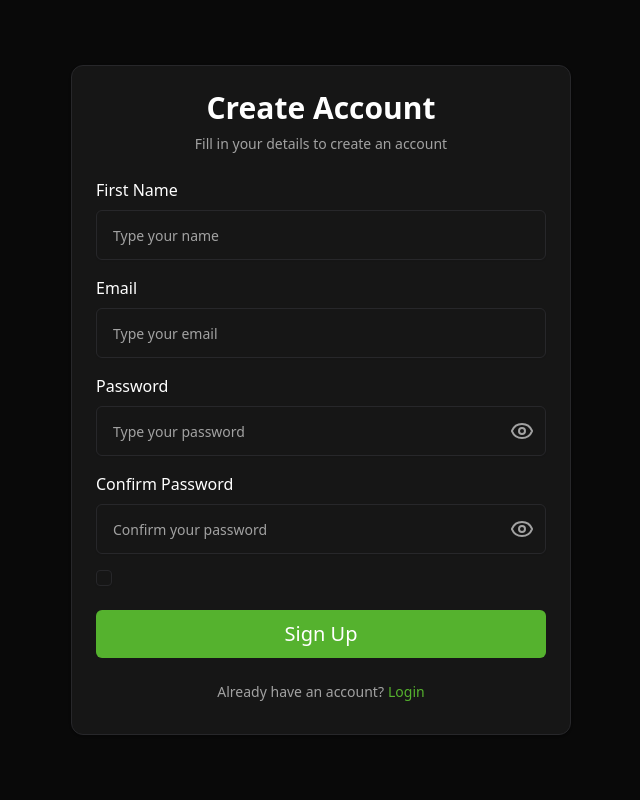
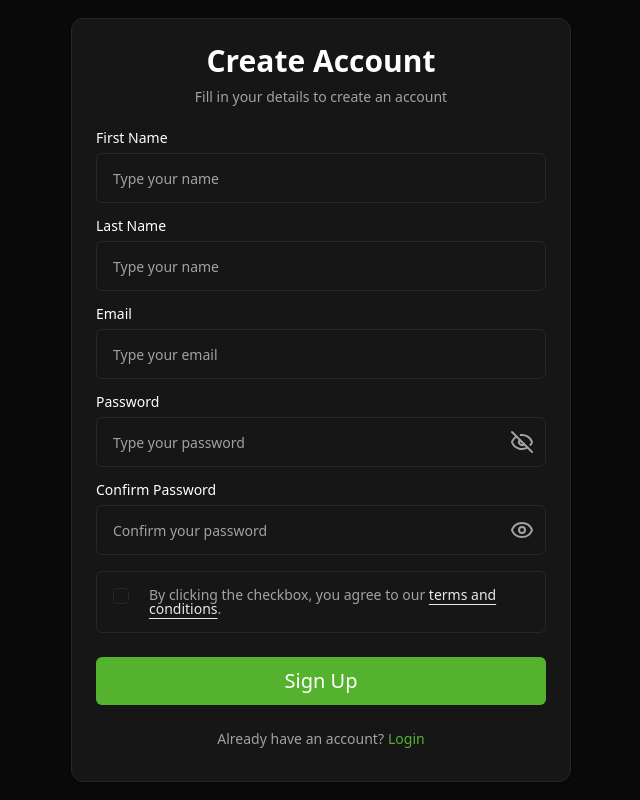
Before and after one commit to nicolasandreos/Fintrack, a React (Vite) app: page /signup in a window 1280 px wide. Both pictures are taken after a click on the icon 841 px from the left and 431 px from the top of the page. Shown: the whole page, without its empty margins (319-959 px from the left). Built offline with nearby package versions, Linux system fonts and the light colour scheme; a web font is replaced by a local one.

Commit message:
feat: add validation to sign up form

```diff
--- a/src/components/FormInput.jsx
+++ b/src/components/FormInput.jsx
@@ -1,14 +1,21 @@
+import { forwardRef } from "react";
+
 import { Input } from "./ui/input";
 
-const FormInput = ({ placeholder, type = "text", ...props }) => {
+const FormInput = forwardRef(
+  ({ placeholder, type = "text", ...props }, ref) => {
     return (
       <Input
+        ref={ref}
         className="px-4 py-6"
         type={type}
         placeholder={placeholder}
         {...props}
       />
     );
-};
+  }
+);
+
+FormInput.displayName = "FormInput";
 
 export default FormInput;
--- a/src/components/InputPassword.jsx
+++ b/src/components/InputPassword.jsx
@@ -1,25 +1,37 @@
-import { Eye } from "lucide-react";
-import { useState } from "react";
+import { Eye, EyeOff } from "lucide-react";
+import { forwardRef, useState } from "react";
 
 import { Input } from "./ui/input";
 
-const InputPassword = ({ placeholder = "Type your password", ...props }) => {
+const InputPassword = forwardRef(
+  ({ placeholder = "Type your password", ...props }, ref) => {
     const [showPassword, setShowPassword] = useState(false);
 
     return (
       <div className="relative">
         <Input
+          ref={ref}
           className="px-4 py-6"
           type={showPassword ? "text" : "password"}
           placeholder={placeholder}
           {...props}
         />
+        {showPassword ? (
+          <EyeOff
+            className="text-muted-foreground absolute top-1/2 right-3 -translate-y-1/2 transform cursor-pointer"
+            onClick={() => setShowPassword((prev) => !prev)}
+          />
+        ) : (
           <Eye
             className="text-muted-foreground absolute top-1/2 right-3 -translate-y-1/2 transform cursor-pointer"
             onClick={() => setShowPassword((prev) => !prev)}
           />
+        )}
       </div>
     );
-};
+  }
+);
+
+InputPassword.displayName = "InputPassword";
 
 export default InputPassword;
--- /dev/null
+++ b/src/components/ui/form.jsx
@@ -0,0 +1,140 @@
+"use client";
+import { Slot } from "radix-ui";
+import * as React from "react";
+import {
+  Controller,
+  FormProvider,
+  useFormContext,
+  useFormState,
+} from "react-hook-form";
+
+import { Label } from "@/components/ui/label";
+import { cn } from "@/lib/utils";
+
+const Form = FormProvider;
+
+const FormFieldContext = React.createContext({});
+
+const FormField = ({ ...props }) => {
+  return (
+    <FormFieldContext.Provider value={{ name: props.name }}>
+      <Controller {...props} />
+    </FormFieldContext.Provider>
+  );
+};
+
+const useFormField = () => {
+  const fieldContext = React.useContext(FormFieldContext);
+  const itemContext = React.useContext(FormItemContext);
+  const { getFieldState } = useFormContext();
+  const formState = useFormState({ name: fieldContext.name });
+  const fieldState = getFieldState(fieldContext.name, formState);
+
+  if (!fieldContext) {
+    throw new Error("useFormField should be used within <FormField>");
+  }
+
+  const { id } = itemContext;
+
+  return {
+    id,
+    name: fieldContext.name,
+    formItemId: `${id}-form-item`,
+    formDescriptionId: `${id}-form-item-description`,
+    formMessageId: `${id}-form-item-message`,
+    ...fieldState,
+  };
+};
+
+const FormItemContext = React.createContext({});
+
+function FormItem({ className, ...props }) {
+  const id = React.useId();
+
+  return (
+    <FormItemContext.Provider value={{ id }}>
+      <div
+        data-slot="form-item"
+        className={cn("grid gap-2", className)}
+        {...props}
+      />
+    </FormItemContext.Provider>
+  );
+}
+
+function FormLabel({ className, ...props }) {
+  const { error, formItemId } = useFormField();
+
+  return (
+    <Label
+      data-slot="form-label"
+      data-error={!!error}
+      className={cn("data-[error=true]:text-destructive", className)}
+      htmlFor={formItemId}
+      {...props}
+    />
+  );
+}
+
+function FormControl({ ...props }) {
+  const { error, formItemId, formDescriptionId, formMessageId } =
+    useFormField();
+
+  return (
+    <Slot.Root
+      data-slot="form-control"
+      id={formItemId}
+      aria-describedby={
+        !error
+          ? `${formDescriptionId}`
+          : `${formDescriptionId} ${formMessageId}`
+      }
+      aria-invalid={!!error}
+      {...props}
+    />
+  );
+}
+
+function FormDescription({ className, ...props }) {
+  const { formDescriptionId } = useFormField();
+
+  return (
+    <p
+      data-slot="form-description"
+      id={formDescriptionId}
+      className={cn("text-muted-foreground text-sm", className)}
+      {...props}
+    />
+  );
+}
+
+function FormMessage({ className, ...props }) {
+  const { error, formMessageId } = useFormField();
+  const body = error ? String(error?.message ?? "") : props.children;
+
+  if (!body) {
+    return null;
+  }
+
+  return (
+    <p
+      data-slot="form-message"
+      id={formMessageId}
+      className={cn("text-destructive text-sm", className)}
+      {...props}
+    >
+      {body}
+    </p>
+  );
+}
+
+export {
+  Form,
+  FormControl,
+  FormDescription,
+  FormField,
+  FormItem,
+  FormLabel,
+  FormMessage,
+  useFormField,
+};
--- a/src/pages/SignUp.jsx
+++ b/src/pages/SignUp.jsx
@@ -1,5 +1,5 @@
 import { zodResolver } from "@hookform/resolvers/zod";
-import { Controller,useForm } from "react-hook-form";
+import { Controller, useForm } from "react-hook-form";
 import { Link } from "react-router";
 import * as z from "zod";
 
@@ -15,10 +15,19 @@ import {
   CardTitle,
 } from "@/components/ui/card";
 import { Checkbox } from "@/components/ui/checkbox";
+import {
+  Form,
+  FormControl,
+  FormField,
+  FormItem,
+  FormLabel,
+  FormMessage,
+} from "@/components/ui/form";
 
 const SingUpSchema = z
   .object({
-    name: z.string().trim().min(1, "Name is required"),
+    firstName: z.string().trim().min(1, "First Name is required"),
+    lastName: z.string().trim().min(1, "Last Name is required"),
     email: z
       .string()
       .trim()
@@ -41,15 +50,11 @@ const SingUpSchema = z
   });
 
 const SignUpPage = () => {
-  const {
-    handleSubmit,
-    register,
-    control,
-    formState: { errors },
-  } = useForm({
+  const formSettings = useForm({
     resolver: zodResolver(SingUpSchema),
     defaultValues: {
-      name: "",
+      firstName: "",
+      lastName: "",
       email: "",
       password: "",
       confirmPassword: "",
@@ -63,7 +68,8 @@ const SignUpPage = () => {
 
   return (
     <div className="flex h-screen w-screen items-center justify-center">
-      <form onSubmit={handleSubmit(handleFormSubmit)}>
+      <Form {...formSettings}>
+        <form onSubmit={formSettings.handleSubmit(handleFormSubmit)}>
           <Card className="w-125">
             <CardHeader className="text-center">
               <CardTitle className="text-3xl">Create Account</CardTitle>
@@ -71,68 +77,110 @@ const SignUpPage = () => {
                 Fill in your details to create an account
               </CardDescription>
             </CardHeader>
-          <CardContent>
-            <div className="space-y-4">
-              <div className="flex flex-col gap-2">
-                <label htmlFor="firstName">First Name</label>
-                <FormInput
-                  {...register("name")}
-                  placeholder="Type your name"
-                  id="firstName"
+            <CardContent className="space-y-4">
+              {/* FIRST NAME */}
+              <FormField
+                control={formSettings.control}
+                name="firstName"
+                render={({ field }) => (
+                  <FormItem>
+                    <FormLabel>First Name</FormLabel>
+                    <FormControl>
+                      <FormInput placeholder="Type your name" {...field} />
+                    </FormControl>
+                    <FormMessage />
+                  </FormItem>
+                )}
               />
-                {errors.name && (
-                  <p className="text-sm text-red-500">{errors.name.message}</p>
+              {/* LAST NAME */}
+              <FormField
+                control={formSettings.control}
+                name="lastName"
+                render={({ field }) => (
+                  <FormItem>
+                    <FormLabel>Last Name</FormLabel>
+                    <FormControl>
+                      <FormInput placeholder="Type your name" {...field} />
+                    </FormControl>
+                    <FormMessage />
+                  </FormItem>
                 )}
-              </div>
-              <div className="flex flex-col gap-2">
-                <label htmlFor="email">Email</label>
-                <FormInput
-                  {...register("email")}
-                  placeholder="Type your email"
-                  type="email"
-                  id="email"
               />
-                {errors.email && (
-                  <p className="text-sm text-red-500">{errors.email.message}</p>
+              {/* EMAIL */}
+              <FormField
+                control={formSettings.control}
+                name="email"
+                render={({ field }) => (
+                  <FormItem>
+                    <FormLabel>Email</FormLabel>
+                    <FormControl>
+                      <FormInput placeholder="Type your email" {...field} />
+                    </FormControl>
+                    <FormMessage />
+                  </FormItem>
                 )}
-              </div>
-              <div className="flex flex-col gap-2">
-                <label htmlFor="password">Password</label>
-                <InputPassword {...register("password")} id="password" />
-                {errors.password && (
-                  <p className="text-sm text-red-500">
-                    {errors.password.message}
-                  </p>
+              />
+              {/* PASSWORD */}
+              <FormField
+                control={formSettings.control}
+                name="password"
+                render={({ field }) => (
+                  <FormItem>
+                    <FormLabel>Password</FormLabel>
+                    <FormControl>
+                      <InputPassword
+                        placeholder="Type your password"
+                        {...field}
+                      />
+                    </FormControl>
+                    <FormMessage />
+                  </FormItem>
                 )}
-              </div>
-              <div className="flex flex-col gap-2">
-                <label htmlFor="confirmPassword">Confirm Password</label>
+              />
+              {/* CONFIRM PASSWORD */}
+              <FormField
+                control={formSettings.control}
+                name="confirmPassword"
+                render={({ field }) => (
+                  <FormItem>
+                    <FormLabel>Confirm Password</FormLabel>
+                    <FormControl>
                       <InputPassword
-                  {...register("confirmPassword")}
                         placeholder="Confirm your password"
-                  id="confirmPassword"
+                        {...field}
                       />
-                {errors.confirmPassword && (
-                  <p className="text-sm text-red-500">
-                    {errors.confirmPassword.message}
-                  </p>
+                    </FormControl>
+                    <FormMessage />
+                  </FormItem>
                 )}
-              </div>
-
-              <div className="flex items-center">
-                <Controller
+              />
+              {/* CHECKBOX TERMS */}
+              <FormField
+                control={formSettings.control}
                 name="terms"
-                  control={control}
                 render={({ field }) => (
+                  <FormItem className="flex flex-row items-start space-y-0 space-x-3 rounded-md border p-4">
+                    <FormControl>
                       <Checkbox
-                      id="terms"
                         checked={field.value}
                         onCheckedChange={field.onChange}
                       />
+                    </FormControl>
+                    <label
+                      className={`block text-sm leading-none font-medium ${formSettings.formState.errors.terms ? "text-red-500" : "text-muted-foreground"}`}
+                    >
+                      By clicking the checkbox, you agree to our{" "}
+                      <a
+                        href="#"
+                        className={`underline underline-offset-4 opacity-90 hover:opacity-100 ${formSettings.formState.errors.terms ? "text-red-500" : "text-white"}`}
+                      >
+                        terms and conditions
+                      </a>
+                      .
+                    </label>
+                  </FormItem>
                 )}
               />
-              </div>
-            </div>
             </CardContent>
             <CardFooter className="flex flex-col items-center">
               <Button type="submit" className="w-full py-6 text-xl">
@@ -154,6 +202,7 @@ const SignUpPage = () => {
             </CardFooter>
           </Card>
         </form>
+      </Form>
     </div>
   );
 };
```
Lines whose indentation alone changed are shown as unchanged.
